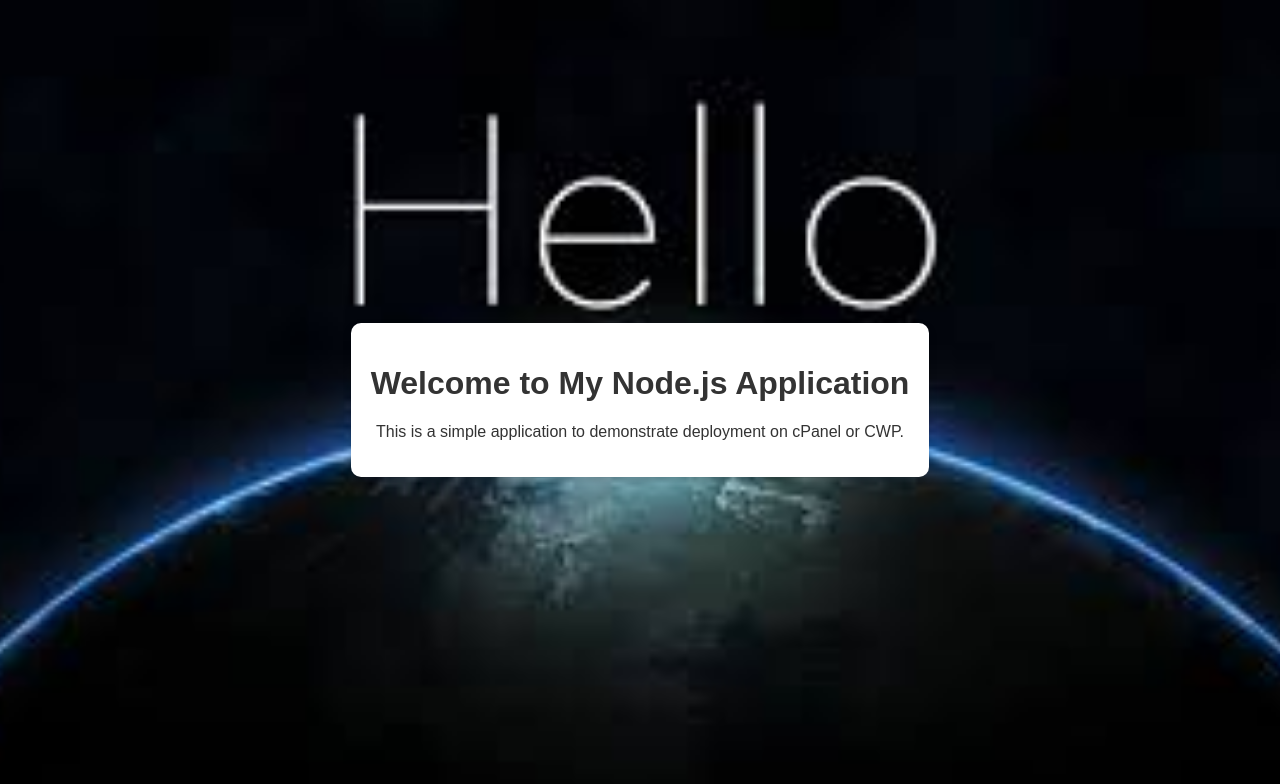
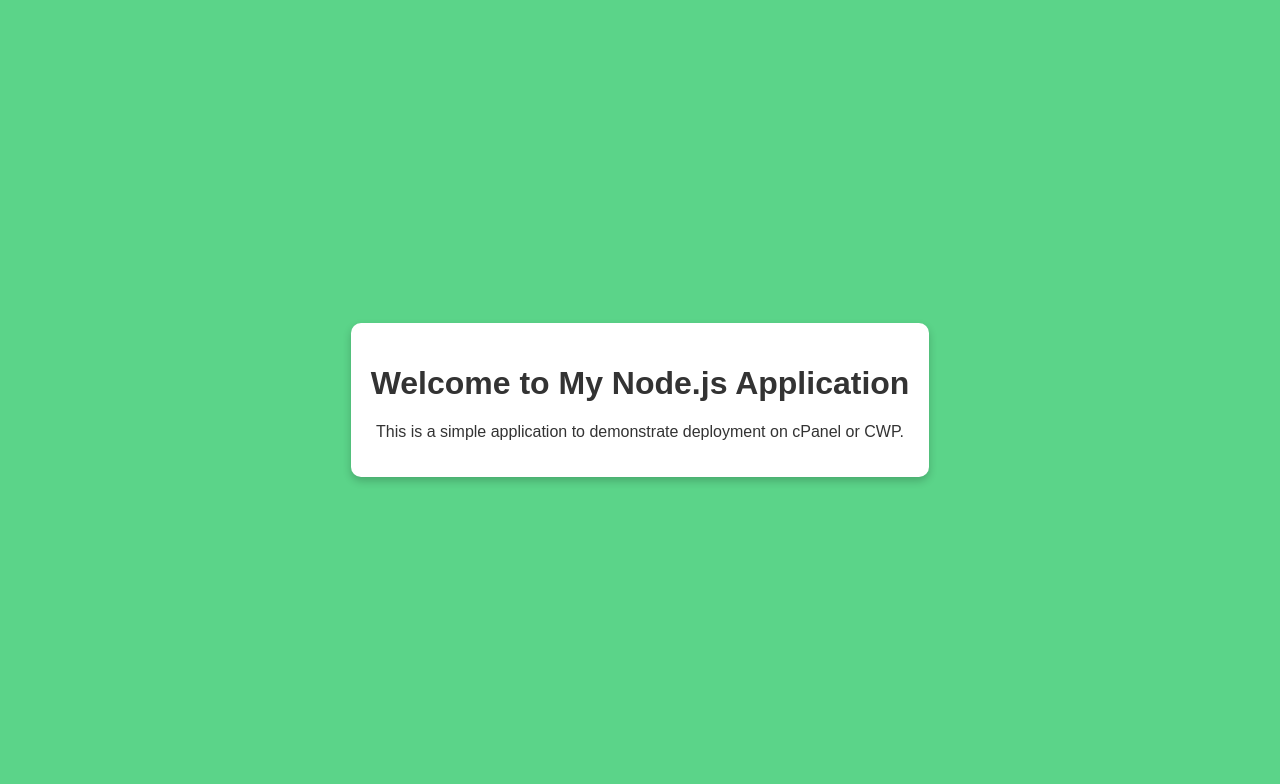
Before and after one commit to WambuguPeter/deploying_node_cpanel, a website: page views/index.html in a window 1280 px wide. Drawn offline with Linux system fonts and the light colour scheme.

Commit message:
background not to repent

```diff
--- a/public/css/styles.css
+++ b/public/css/styles.css
@@ -1,7 +1,7 @@
 body {
     font-family: Arial, sans-serif;
     background-color: #12c255b0;
-    background-image: url(/public/images/hello.jpeg);
+    /* background-image: url(/public/images/hello.jpeg); */
     background-size: cover;
     background-repeat: no-repeat;
     background-position: center;
```
